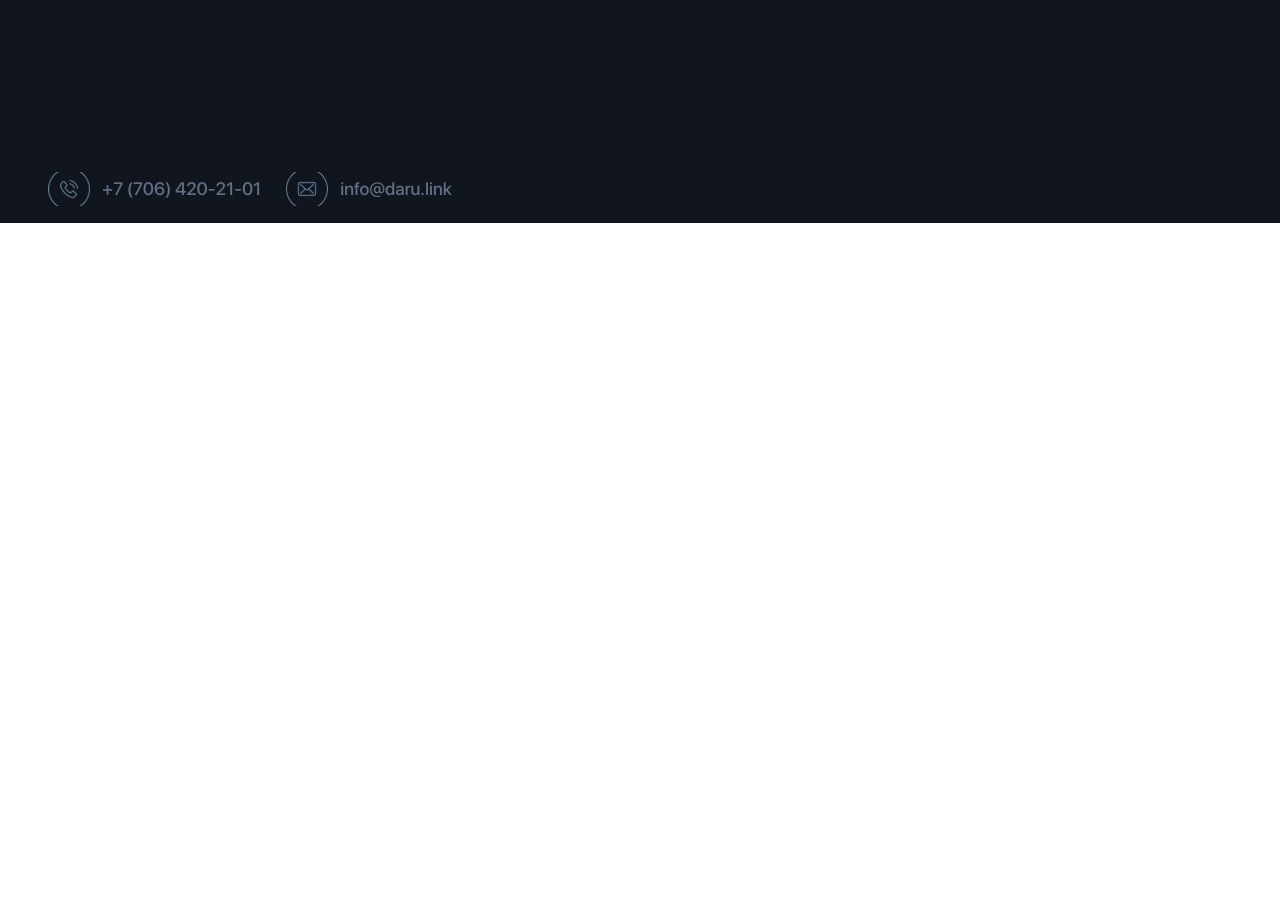
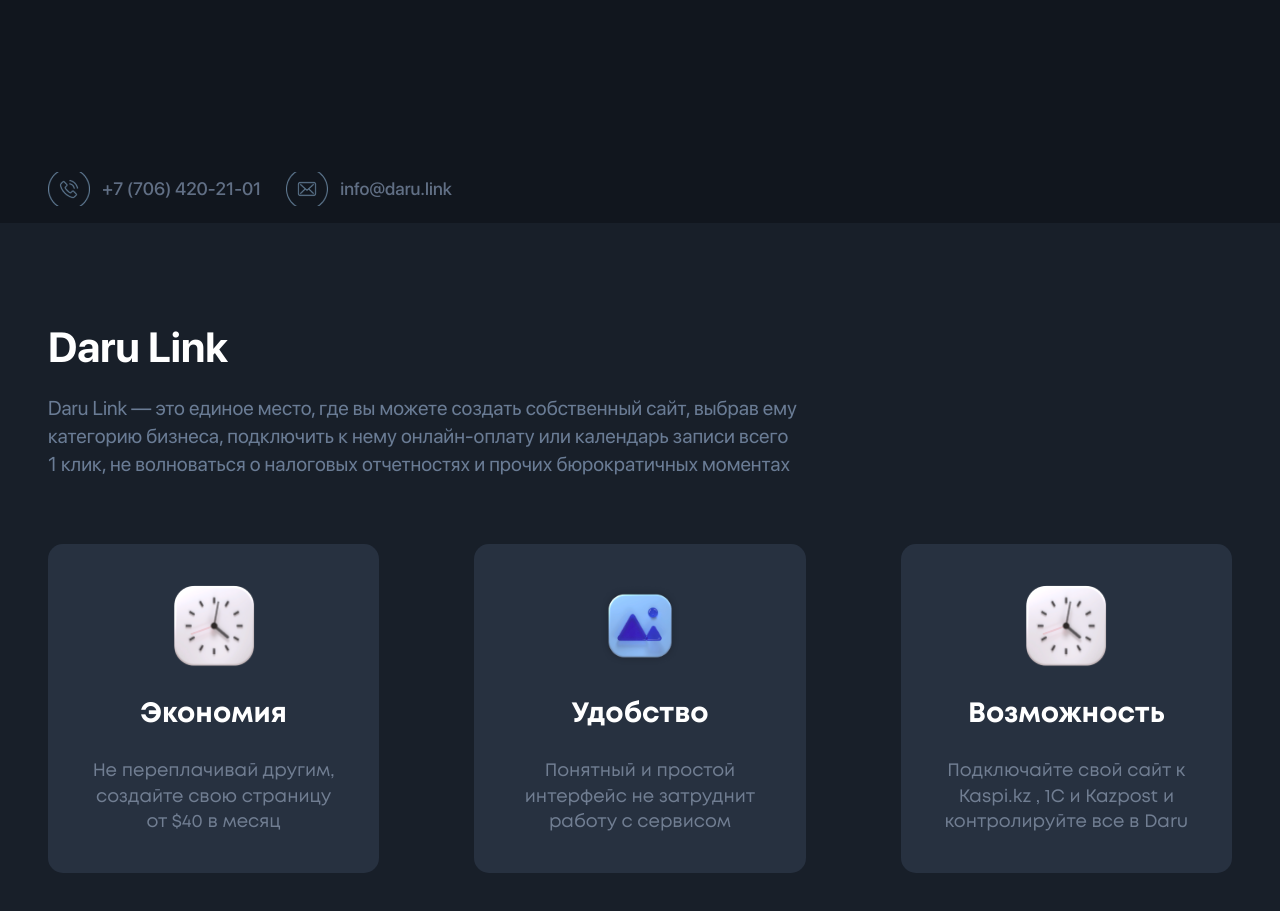
Before and after one commit to egoryan8/daru, a plain HTML site: page index.html in a window 1280 px wide. Shown: the part 696-1607 px from the top of the page. Before the commit the page ends 919 px from the top, so only its background shows below. Drawn offline with Linux system fonts and the light colour scheme; files whose address does not match are found by name.

Commit message:
End section link

```diff
--- a/index.html
+++ b/index.html
@@ -1,5 +1,6 @@
 <!DOCTYPE html>
 <html lang="en">
+
 <head>
   <meta charset="UTF-8">
   <meta http-equiv="X-UA-Compatible" content="IE=edge">
@@ -9,6 +10,7 @@
   <link rel="shortcut icon" href="./img/favicon.png" type="image/x-icon">
   <title>Daru Link</title>
 </head>
+
 <body class="root">
   <div class="page">
     <header class="header">
@@ -18,7 +20,8 @@
             <li class="menu-list__item"><a href="#" class="menu-list__link">Главная</a></li>
             <li class="menu-list__item"><a href="#" class="menu-list__link">Тариф</a></li>
             <li class="menu-list__item"><a href="#" class="menu-list__link">Контакты</a></li>
-            <li class="menu-list__item"><a href="" class="logo logo_place_header"><img src="./img/favicon.png" alt="logo"></a></li>
+            <li class="menu-list__item"><a href="" class="logo logo_place_header"><img src="./img/favicon.png"
+                  alt="logo"></a></li>
             <li class="menu-list__item"><a href="#" class="menu-list__link">Регистрация</a></li>
             <li class="menu-list__item"><a href="#" class="menu-list__link active">Вход</a></li>
             <li class="menu-list__item"><a href="#" class="menu-list__link">Robokassa</a></li>
@@ -28,19 +31,48 @@
           <div class="text-wrapper">
             <h1 class="header__title">Современное решение рутинных задач бизнеса</h1>
             <p class="header__text">Создай свою страницу сайта и&nbsp;начни&nbsp;принимать оплаты в 1 клик</p>
-            <div class="header__button"><a href="#" target="_blank" class="header__button-text">Создать страницу</a></div>
+            <div class="header__button"><a href="#" target="_blank" class="header__button-text">Создать страницу</a>
+            </div>
           </div>
           <img src="./img/header__grid-img2.png" alt="" class="haeder__grid-img">
         </div>
         <div class="header__contacts">
-          <a href="#" class="header__contacts-item"><img src="./img/call.png" alt="call" class="header__contacts-img">+7 (706) 420-21-01</a>
-          <a href="#" class="header__contacts-item"><img src="./img/mail.png" alt="mail" class="header__contacts-img">info@daru.link</a>
+          <a href="#" class="header__contacts-item"><img src="./img/call.png" alt="call" class="header__contacts-img">+7
+            (706) 420-21-01</a>
+          <a href="#" class="header__contacts-item"><img src="./img/mail.png" alt="mail"
+              class="header__contacts-img">info@daru.link</a>
         </div>
       </div>
     </header>
 
     <main class="content">
-
+      <section class="link">
+        <div class="container">
+          <h2 class="section-title">Daru Link</h2>
+          <p class="section-subtitle section-subtitle_link">Daru Link — это единое место, где вы можете создать
+            собственный сайт, выбрав ему
+            категорию бизнеса, подключить к нему онлайн-оплату или календарь записи всего 1 клик, не волноваться о
+            налоговых отчетностях и прочих бюрократичных моментах
+          </p>
+          <div class="link__cards">
+            <div class="link__card">
+              <img src="./img/icon_clock.png" alt="" class="link__card-pic">
+              <h3 class="link__card-heading">Экономия</h3>
+              <p class="link__card-text">Не переплачивай другим, создайте свою страницу от $40 в месяц</p>
+            </div>
+            <div class="link__card">
+              <img src="./img/Image_blue.png" alt="" class="link__card-pic">
+              <h3 class="link__card-heading">Удобство</h3>
+              <p class="link__card-text">Понятный и простой интерфейс не затруднит работу с сервисом</p>
+            </div>
+            <div class="link__card">
+              <img src="./img/icon_clock.png" alt="" class="link__card-pic">
+              <h3 class="link__card-heading">Возможность</h3>
+              <p class="link__card-text">Подключайте свой сайт к Kaspi.kz , 1C и Kazpost и контролируйте все в Daru</p>
+            </div>
+          </div>
+        </div>
+      </section>
     </main>
 
     <footer class="footer">
@@ -48,4 +80,5 @@
     </footer>
   </div>
 </body>
+
 </html>
--- a/styles/style.css
+++ b/styles/style.css
@@ -258,3 +258,105 @@
     margin-top: 160px;
   }
 }
+
+.link {
+  background-color: #181F29;
+  padding: 160px 0;
+}
+
+@media screen and (max-width:1440px) {
+  .link {
+    padding: 100px 48px;
+  }
+}
+
+@media screen and (max-width:1023px) {
+  .link {
+    padding: 100px 30px;
+  }
+}
+
+.section-title {
+  margin: 0 0 22px 0;
+  font-family: 'SFPro';
+  font-style: normal;
+  font-weight: 700;
+  font-size: 42px;
+  color: #FFFFFF;
+}
+
+.section-subtitle {
+  font-family: 'SFPro';
+  font-style: normal;
+  font-weight: 400;
+  font-size: 20px;
+  line-height: 142.8%;
+  color: #6A7C95;
+}
+
+.section-subtitle_link {
+  max-width: 753px;
+}
+
+.link__cards {
+  margin-top: 65px;
+  max-width: 1280px;
+  display: grid;
+  grid-template-columns: repeat(3, 1fr);
+  gap: 95px;
+}
+
+@media screen and (max-width: 1105px) {
+  .link__cards {
+    gap: 40px;
+  }
+}
+
+@media screen and (max-width: 1023px) {
+  .link__cards {
+    gap: 20px;
+  }
+}
+
+.link__card {
+  background-color: #273140;
+  border-radius: 15px;
+  display: flex;
+  flex-direction: column;
+  align-items: center;
+  padding: 37px 15px;
+}
+
+.link__card-pic {
+  max-width: 90px;
+  object-fit: cover;
+  object-position: center;
+}
+
+.link__card-heading {
+  font-family: 'Mont';
+  font-style: normal;
+  font-weight: 700;
+  font-size: 28px;
+  text-align: center;
+  color: #FFFFFF;
+  margin: 28px 0;
+}
+
+.link__card-text {
+  margin: 0;
+  max-width: 250px;
+  font-family: 'Mont';
+  font-style: normal;
+  font-weight: 400;
+  font-size: 18px;
+  line-height: 142.8%;
+  text-align: center;
+  color: #717E92;
+}
+
+@media screen and (max-width: 1023px) {
+  .link__card-text {
+    font-size: 14px;
+  }
+}
```
Also changed, not shown: img/Image_blue.png (added), img/Settings.png (added), img/icon_clock.png (added).
